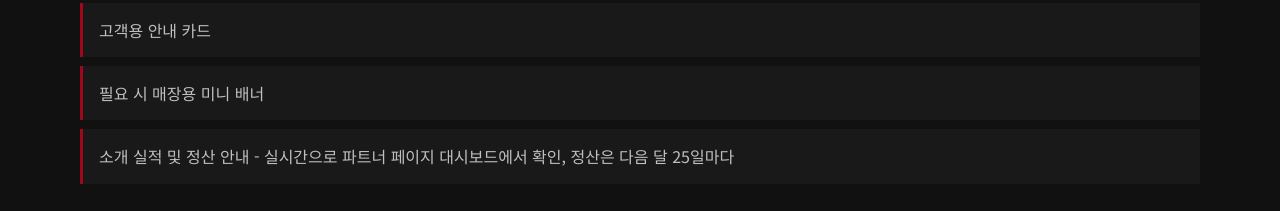
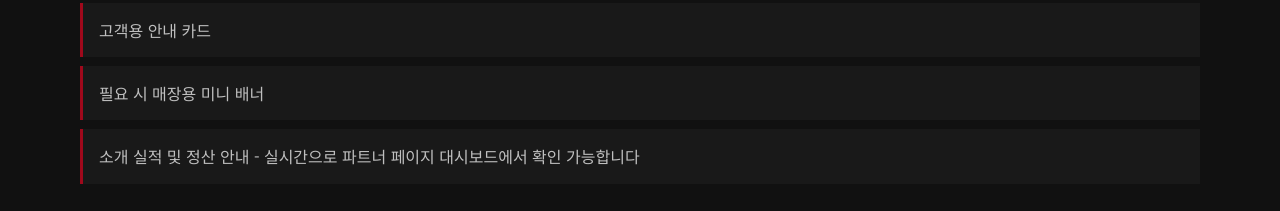
Before and after one commit to mightybooks/mightybooks-site, a Next.js app: page /partner in a window 1280 px wide. Shown: the part 2620-2831 px from the top of the page. Built offline with nearby package versions, Linux system fonts and the light colour scheme.

Commit message:
partner10

```diff
--- a/app/partner/page.js
+++ b/app/partner/page.js
@@ -19,7 +19,7 @@ export default function PartnerPage(){return <main className={styles.wrap}>
 
   <section className={styles.section}><div className={styles.inner}><div className={`${featureStyles.featureIntro} ${featureStyles.featureIntroReverse}`}><div><span className={styles.eyebrow}>Simple Role</span><h2 className={styles.title}>파트너가 하는 일은 <em>간단합니다</em></h2><p className={styles.sectionLead}>책 제작이 필요한 고객에게 아래 방법 중 <strong className={featureStyles.choiceEmphasis}>가능한 한 가지만 선택해</strong> 마이티북스를 안내해 주세요. 상담·견적·계약·제작과 고객 응대는 마이티북스가 직접 담당합니다.</p></div><PartnerImage src="/image/home/partner01.webp" alt="파트너 업체가 고객에게 마이티북스 출판 서비스를 간단히 안내하는 과정"/></div><p className={featureStyles.choiceGuide}>다음 중 하나만 해주시면 됩니다.</p><div className={styles.grid}>{['전용 링크 전달','QR 안내','고객용 카드 전달','마이티북스 소개'].map(item=><article key={item} className={`${styles.card} ${featureStyles.choiceCard}`}><span className={featureStyles.choiceBadge}>선택 방법</span><h3>{item}</h3></article>)}</div></div></section>
 
-  <section className={styles.sectionAlt}><div className={styles.inner}><span className={styles.eyebrow}>Partner Support</span><h2 className={styles.title}>승인 파트너에게 제공하는 <em>지원</em></h2><ul className={styles.list}>{['업체별 고유 파트너 코드와 영구 추천 링크','전용 QR과 모바일 전달용 홍보 이미지','고객용 안내 카드','필요 시 매장용 미니 배너','소개 실적 및 정산 안내 - 실시간으로 파트너 페이지 대시보드에서 확인, 정산은 다음 달 25일마다'].map(item=><li key={item}>{item}</li>)}</ul><div className={styles.notice}>오프라인 홍보물은 모든 가입자에게 자동 제공되지 않습니다. 업체의 운영 환경과 활용 방식을 확인한 뒤 협의하여 제작합니다.</div></div></section>
+  <section className={styles.sectionAlt}><div className={styles.inner}><span className={styles.eyebrow}>Partner Support</span><h2 className={styles.title}>승인 파트너에게 제공하는 <em>지원</em></h2><ul className={styles.list}>{['업체별 고유 파트너 코드와 영구 추천 링크','전용 QR과 모바일 전달용 홍보 이미지','고객용 안내 카드','필요 시 매장용 미니 배너','소개 실적 및 정산 안내 - 실시간으로 파트너 페이지 대시보드에서 확인 가능합니다'].map(item=><li key={item}>{item}</li>)}</ul><div className={styles.notice}>오프라인 홍보물은 모든 가입자에게 자동 제공되지 않습니다. 업체의 운영 환경과 활용 방식을 확인한 뒤 협의하여 제작합니다.</div></div></section>
 
   <section className={styles.section}><div className={styles.inner}><span className={styles.eyebrow}>Application Process</span><h2 className={styles.title}>가입과 <em>승인 절차</em></h2><div className={styles.steps}>{steps.map((step,index)=><article key={step} className={styles.step}><span>{String(index+1).padStart(2,'0')}</span><h3>{step}</h3></article>)}</div><div className={styles.notice}><strong>사업자등록증은 홈페이지에 업로드하지 않습니다.</strong><br/>가입 후 사업자등록증 사본과 업체 홈페이지 또는 SNS, 네이버 플레이스·블로그·카카오채널 등 실제 운영을 확인할 수 있는 주소를 <a href="mailto:novelstudylab@naver.com">novelstudylab@naver.com</a>으로 보내 주세요.<br/><br/>메일 제목: [마이티북스 제휴 신청] 업체명 / 가입 이메일<br/><br/>파트너십 신청은 자동 승인되지 않습니다. 마이티북스가 실제 운영 여부, 고객층과 서비스 적합성을 검토한 뒤 승인합니다.</div><div className={styles.actions}><Link href="/partner/signup" className={styles.primary}>파트너 회원가입</Link><Link href="/partner/login" className={styles.secondary}>파트너 로그인</Link></div></div></section>
 
```
